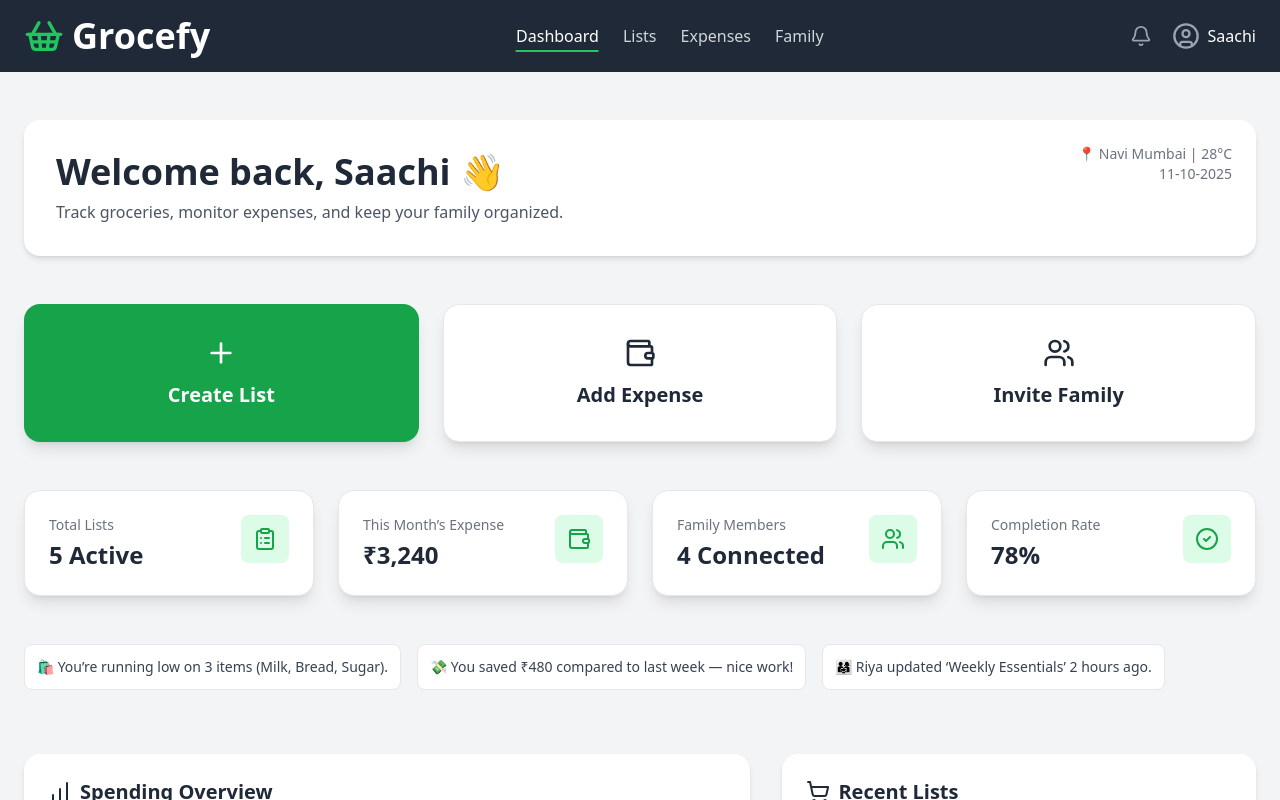
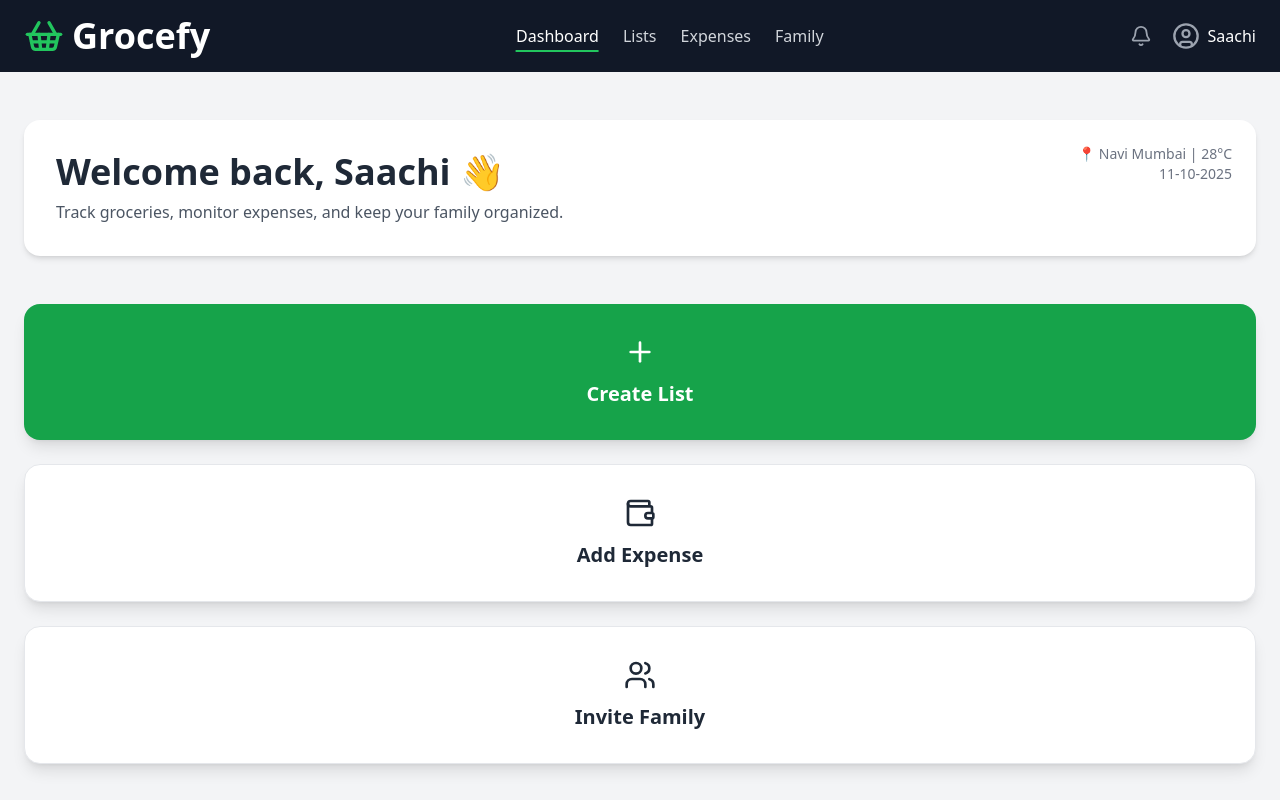
Before and after one commit to saachi032/Grocefy, a React (Vite) app in the folder Frontend/grocefy/: page /home in a window 1280 px wide. Both pictures are taken after typing "name@example.com", "Sample123" into the empty fields and a click on the button "Log In". Shown: the top 800 px of the page. Built offline with nearby package versions, Linux system fonts and the light colour scheme.

Commit message:
navbar fix

```diff
--- a/Frontend/grocefy/src/components/Navbar.jsx
+++ b/Frontend/grocefy/src/components/Navbar.jsx
@@ -4,7 +4,7 @@ import { ShoppingBasket, ShoppingCart } from "lucide-react";
 
 const Navbar = () => {
   return (
-    <header className="w-full bg-gray-800 sticky top-0 z-50">
+    <header className="w-full bg-gray-900 sticky top-0 z-50">
       <div className="mx-auto px-6 py-6 flex items-center justify-between">
          <Link to="/" className="flex items-center gap-2 mb-2">
                 <ShoppingBasket className="w-10 h-10 text-green-500" />
--- a/Frontend/grocefy/src/components/UserInterface/UserHome.jsx
+++ b/Frontend/grocefy/src/components/UserInterface/UserHome.jsx
@@ -80,7 +80,7 @@ const UserHome = () => {
         </section>
 
         {/* --- ACTION BUTTONS UPDATED --- */}
-        <section className="grid grid-cols-1 md:grid-cols-3 gap-6 mb-12">
+        <section className="grid grid-cols-1 md:grid-cols-1 gap-6 mb-12">
           <Link to="/lists/create" className="flex flex-col items-center justify-center gap-3 p-8 bg-green-600 text-white font-bold rounded-2xl hover:bg-green-500 transition-all transform hover:-translate-y-1 shadow-lg">
             <Plus size={32}/>
             <span className="text-xl">Create List</span>
--- a/Frontend/grocefy/src/components/UserInterface/UserNavbar.jsx
+++ b/Frontend/grocefy/src/components/UserInterface/UserNavbar.jsx
@@ -1,13 +1,16 @@
-import React, { useState } from 'react'; // Import useState
+import React, { useState } from 'react';
 import { Link, useNavigate, useLocation } from 'react-router-dom';
-import { ShoppingBasket, Bell, LogOut, UserCircle, User } from 'lucide-react'; // Import User icon
+// --- 1. ADD Menu and X icons ---
+import { ShoppingBasket, Bell, LogOut, UserCircle, User, Menu, X } from 'lucide-react';
 import { useAuth } from '../../context/AuthContext.jsx';
 
 const UserNavbar = () => {
   const { user, logout } = useAuth();
   const navigate = useNavigate();
   const location = useLocation();
-  const [isProfileOpen, setIsProfileOpen] = useState(false); // State for the dropdown
+  const [isProfileOpen, setIsProfileOpen] = useState(false);
+  // --- 2. ADD State for the mobile menu ---
+  const [isMobileMenuOpen, setMobileMenuOpen] = useState(false);
 
   const handleLogout = () => {
     logout();
@@ -22,7 +25,7 @@ const UserNavbar = () => {
   ];
 
   return (
-    <header className="w-full bg-gray-800 sticky top-0 z-50">
+    <header className="w-full bg-gray-900 sticky top-0 z-50">
       <div className="mx-auto px-6 py-4 flex items-center justify-between">
         {/* Left: Logo */}
         <Link to="/home" className="flex items-center gap-2">
@@ -57,37 +60,51 @@ const UserNavbar = () => {
 
           {/* Profile Dropdown */}
           <div className="relative">
-            <button
-              onClick={() => setIsProfileOpen(!isProfileOpen)}
-              className="flex items-center gap-2"
-            >
+            <button onClick={() => setIsProfileOpen(!isProfileOpen)} className="flex items-center gap-2">
               <UserCircle size={28} className="text-gray-400" />
               <span className="text-white font-medium hidden sm:block">{user?.name || 'User'}</span>
             </button>
-
-            {/* Dropdown Menu */}
             {isProfileOpen && (
               <div className="absolute right-0 mt-2 w-48 bg-gray-700 rounded-lg shadow-xl py-1 z-50">
-                <Link
-                  to="/profile"
-                  onClick={() => setIsProfileOpen(false)}
-                  className="flex items-center w-full px-4 py-2 text-sm text-gray-300 hover:bg-gray-600 hover:text-white"
-                >
-                  <User size={16} className="mr-2" />
-                  My Profile
+                <Link to="/profile" onClick={() => setIsProfileOpen(false)} className="flex items-center w-full px-4 py-2 text-sm text-gray-300 hover:bg-gray-600 hover:text-white">
+                  <User size={16} className="mr-2" /> My Profile
                 </Link>
-                <button
-                  onClick={handleLogout}
-                  className="flex items-center w-full px-4 py-2 text-sm text-gray-300 hover:bg-gray-600 hover:text-white"
-                >
-                  <LogOut size={16} className="mr-2" />
-                  Logout
+                <button onClick={handleLogout} className="flex items-center w-full px-4 py-2 text-sm text-gray-300 hover:bg-gray-600 hover:text-white">
+                  <LogOut size={16} className="mr-2" /> Logout
                 </button>
               </div>
             )}
           </div>
+
+          {/* --- 3. ADD Hamburger Menu Button (visible only on mobile) --- */}
+          <div className="md:hidden">
+            <button onClick={() => setMobileMenuOpen(!isMobileMenuOpen)} className="text-gray-300 hover:text-white">
+              {isMobileMenuOpen ? <X size={28} /> : <Menu size={28} />}
+            </button>
+          </div>
         </div>
       </div>
+
+      {/* --- 4. ADD Mobile Menu Dropdown --- */}
+      {isMobileMenuOpen && (
+        <div className="md:hidden bg-gray-800 border-t border-gray-700">
+          <nav className="flex flex-col items-center gap-2 p-4">
+            {navLinks.map((link) => {
+              const isActive = location.pathname === link.path;
+              return (
+                <Link
+                  key={link.name}
+                  to={link.path}
+                  onClick={() => setMobileMenuOpen(false)} // Close menu on click
+                  className={`w-full text-center py-2 rounded-md font-medium transition-colors ${isActive ? 'text-white bg-gray-700' : 'text-gray-300 hover:text-white'}`}
+                >
+                  {link.name}
+                </Link>
+              );
+            })}
+          </nav>
+        </div>
+      )}
     </header>
   );
 };
```
